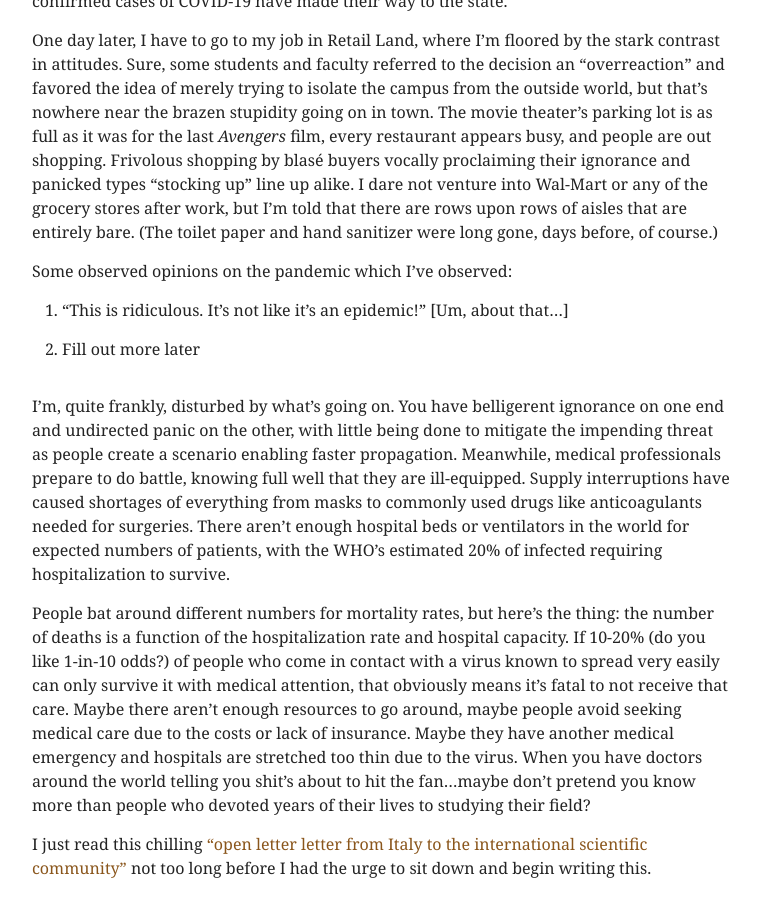
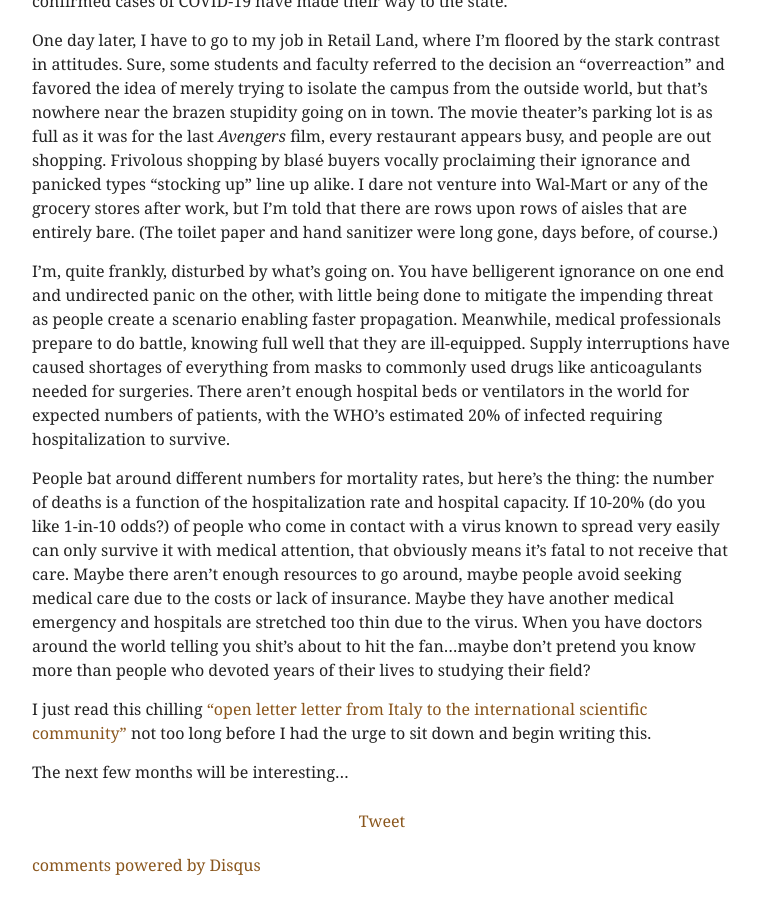
Before and after one commit to mattvh/matt.harzewski.com, a Jekyll site: the page built from _posts/2020-04-14-as-covid-19-looms.markdown, in a window 1280 px wide and 900 px high, scrolled down 904 px. Shown: the whole window, without its empty margins (128-888 px from the left). Built offline with Jekyll 4.4.1, drawn with Linux system fonts in a browser that asks for light colours; nearby versions of some CDN libraries; some web fonts are replaced; Markdown is read by kramdown in place of the engine named in the settings; a script that is not in the unit is left out; comment, search, counter and statistics services are not loaded.

Commit message:
That's what I get for blindly publishing drafts

```diff
--- a/_posts/2020-04-14-as-covid-19-looms.markdown
+++ b/_posts/2020-04-14-as-covid-19-looms.markdown
@@ -16,12 +16,6 @@ It's easy to get caught up in worries about the quality of education [inevitably
 
 One day later, I have to go to my job in Retail Land, where I'm floored by the stark contrast in attitudes. Sure, some students and faculty referred to the decision an "overreaction" and favored the idea of merely trying to isolate the campus from the outside world, but that's nowhere near the brazen stupidity going on in town. The movie theater's parking lot is as full as it was for the last *Avengers* film, every restaurant appears busy, and people are out shopping. Frivolous shopping by blasé buyers vocally proclaiming their ignorance and panicked types "stocking up" line up alike. I dare not venture into Wal-Mart or any of the grocery stores after work, but I'm told that there are rows upon rows of aisles that are entirely bare. (The toilet paper and hand sanitizer were long gone, days before, of course.)
 
-Some observed opinions on the pandemic which I've observed:
-
-* "This is ridiculous. It's not like it's an epidemic!" [Um, about that...]
-
-* Fill out more later
-
 I'm, quite frankly, disturbed by what's going on. You have belligerent ignorance on one end and undirected panic on the other, with little being done to mitigate the impending threat as people create a scenario enabling faster propagation. Meanwhile, medical professionals prepare to do battle, knowing full well that they are ill-equipped. Supply interruptions have caused shortages of everything from masks to commonly used drugs like anticoagulants needed for surgeries. There aren't enough hospital beds or ventilators in the world for expected numbers of patients, with the WHO's estimated 20% of infected requiring hospitalization to survive.
 
 People bat around different numbers for mortality rates, but here's the thing: the number of deaths is a function of the hospitalization rate and hospital capacity. If 10-20% (do you like 1-in-10 odds?) of people who come in contact with a virus known to spread very easily can only survive it with medical attention, that obviously means it's fatal to not receive that care. Maybe there aren't enough resources to go around, maybe people avoid seeking medical care due to the costs or lack of insurance. Maybe they have another medical emergency and hospitals are stretched too thin due to the virus. When you have doctors around the world telling you shit's about to hit the fan...maybe don't pretend you know more than people who devoted years of their lives to studying their field?
```
